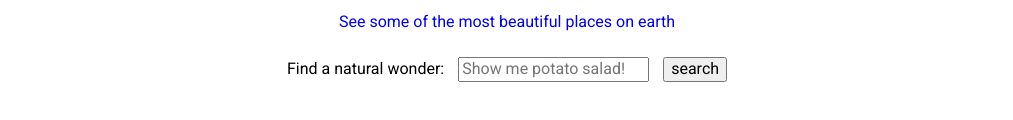
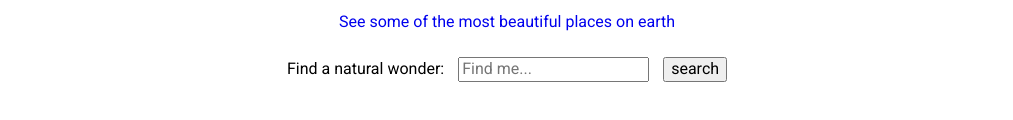
Before and after one commit to jharlow34/Techdegree--Project-5---Joseph-Harlow, a plain HTML site: page index.html in a window 1280 px wide. Shown: the part 141-261 px from the top of the page, without its empty margins (133-1146 px from the left). Drawn offline with nearby package versions, Linux system fonts and the light colour scheme; a web font is replaced by a local one.

Commit message:
Update index.html

```diff
--- a/index.html
+++ b/index.html
@@ -25,7 +25,7 @@
         <div class="searchContainer">
             <form id="searchForm">
                 <label for="photo-search">Find a natural wonder:</label>
-                <input type="search" name="photo-search" id="photo-search" class="search" placeholder="Show me potato salad!">
+                <input type="search" name="photo-search" id="photo-search" class="search" placeholder="Find me...">
                 <button class="search-btn">search</button>
             </form>
         </div>
```
